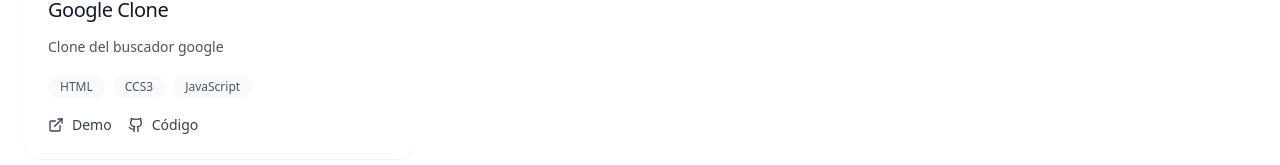
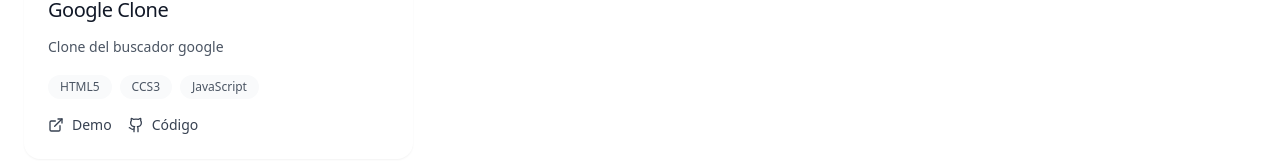
Before and after one commit to douglasrujana/douglasrujana, a React (Vite) app: page / in a window 1280 px wide. Shown: the part 2732-2897 px from the top of the page. Built offline with nearby package versions, Linux system fonts and the light colour scheme.

Commit message:
Adding HTML3 description to Portfolio.jsx in id:7

```diff
--- a/src/Portfolio.jsx
+++ b/src/Portfolio.jsx
@@ -63,7 +63,7 @@
       id: 7,
       title: "Google Clone",
       description: "Clone del buscador google",
-      tags: ["HTML", "CCS3", "JavaScript"],
+      tags: ["HTML5", "CCS3", "JavaScript"],
       image: "https://images.unsplash.com/photo-1499750310107-5fef28a66643?w=800&h=600&fit=crop",
       demo: "https://google-clone-psi-henna.vercel.app/",
       github: "https://github.com/douglasrujana/google-clone.git"
```
